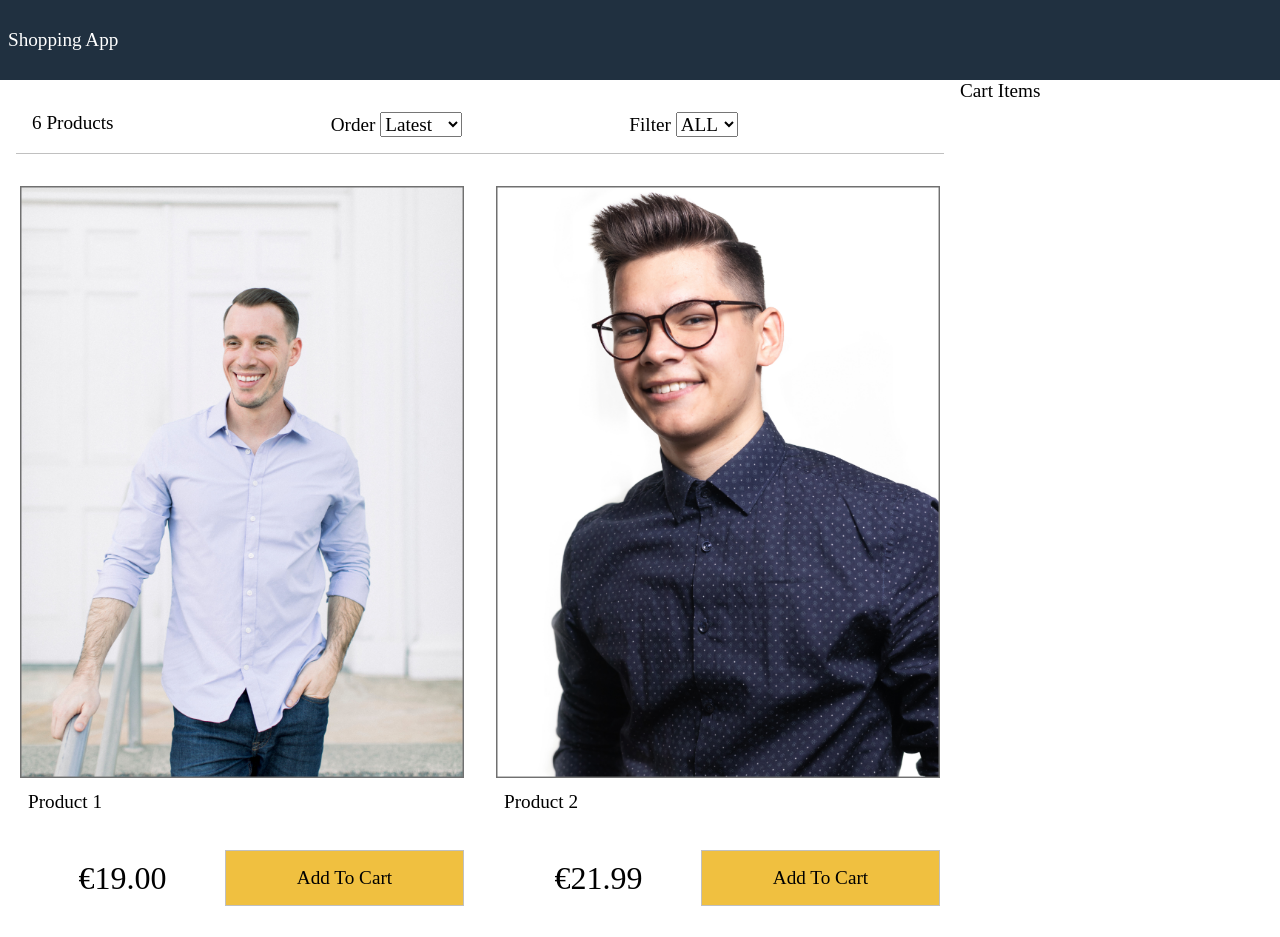
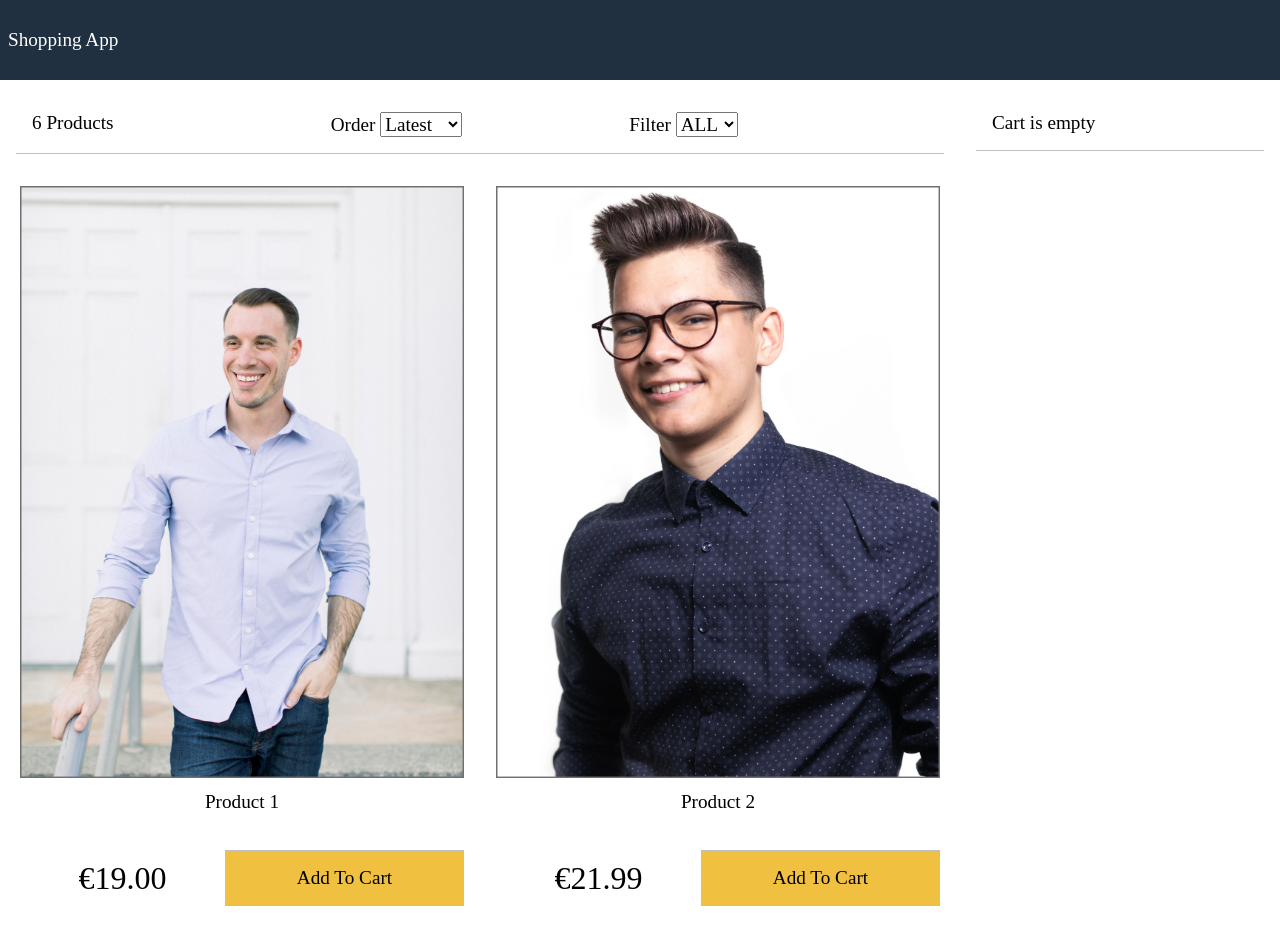
Before and after one commit to grna/Shopping-App, a React app: page / in a window 1280 px wide. Shown: the top 937 px of the page. Built offline with nearby package versions, Linux system fonts and the light colour scheme; the HTML template or start-up script is replaced by a standard one.

Commit message:
cart component

```diff
--- /dev/null
+++ b/src/components/Cart.js
@@ -0,0 +1,61 @@
+import React from "react";
+import PropTypes from "prop-types";
+import { formatCurrency } from "../utils";
+
+function Cart({ cartItems, onRemoveFromCart }) {
+  return (
+    <div>
+      {cartItems.length === 0 ? (
+        <div className="cart cart-header">Cart is empty</div>
+      ) : (
+        <div className="cart cart-header">
+          You have {cartItems.length} in cart
+        </div>
+      )}
+
+      <div>
+        <div className="cart">
+          <ul className="cart-items">
+            {cartItems.map((item) => (
+              <li key={item.id}>
+                <div>
+                  <img src={item.image} alt={item.title}></img>
+                </div>
+                <div>{item.title}</div>
+                <div className="right">
+                  {formatCurrency(item.price)} x {item.count}{" "}
+                  <button
+                    className="button"
+                    onClick={() => onRemoveFromCart(item)}
+                  >
+                    Remove
+                  </button>
+                </div>
+              </li>
+            ))}
+          </ul>
+        </div>
+        {cartItems.length > 0 && (
+          <div className="cart">
+            <div className="total">
+              <div>
+                Total:{" "}
+                {formatCurrency(
+                  cartItems.reduce((a, c) => a + c.price * c.count, 0)
+                )}
+              </div>
+              <button className="button primary">Checkout</button>
+            </div>
+          </div>
+        )}
+      </div>
+    </div>
+  );
+}
+
+Cart.propTypes = {
+  cartItems: PropTypes.array.isRequired,
+  onRemoveFromCart: PropTypes.func.isRequired,
+};
+
+export default Cart;
--- a/src/containers/App.js
+++ b/src/containers/App.js
@@ -4,11 +4,13 @@ import { Route, Switch } from "react-router-dom";
 import data from "../data.json";
 import ProductsContainer from "./ProductsContainer";
 import Filter from "../components/Filter";
+import Cart from "../components/Cart";
 
 const App = () => {
   const [products, setProducts] = useState(data.products);
   const [size, setSize] = useState("");
   const [sort, setSort] = useState("");
+  const [cart, setCart] = useState([]);
 
   const filterProducts = (event) => {
     const value = event.target.value;
@@ -47,6 +49,27 @@ const App = () => {
     );
   };
 
+  const addToCart = (product) => {
+    const cartItems = cart.slice();
+    let inCart = false;
+
+    cartItems.forEach((item) => {
+      if (item.id === product.id) {
+        item.count++;
+        inCart = true;
+      }
+    });
+    if (!inCart) {
+      cartItems.push({ ...product, count: 1 });
+    }
+    setCart(cartItems);
+  };
+
+  const removeFromCart = (product) => {
+    const cartItems = cart.slice();
+    setCart(cartItems.filter((item) => item.id !== product.id));
+  };
+
   return (
     <div className="grid-container">
       <header>
@@ -62,9 +85,17 @@ const App = () => {
               onFilterProducts={filterProducts}
               onSortProducts={sortProducts}
             />
-            <ProductsContainer products={products} />
+            <ProductsContainer
+              products={products}
+              onAddToCart={addToCart}
+            />
           </div>
-          <div className="sidebar">Cart Items</div>
+          <div className="sidebar">
+            <Cart
+              cartItems={cart}
+              onRemoveFromCart={removeFromCart}
+            />
+          </div>
         </div>
       </main>
       <footer>All rights reserved</footer>
--- a/src/containers/ProductsContainer.js
+++ b/src/containers/ProductsContainer.js
@@ -2,7 +2,7 @@ import React from "react";
 import PropTypes from "prop-types";
 import { formatCurrency } from "../utils";
 
-const ProductsContainer = ({ products }) => {
+const ProductsContainer = ({ products, onAddToCart }) => {
   return (
     <div>
       <ul className="products">
@@ -15,7 +15,10 @@ const ProductsContainer = ({ products }) => {
               </a>
               <div className="product-price">
                 <div>{formatCurrency(product.price)}</div>
-                <button className="button primary">
+                <button
+                  onClick={() => onAddToCart(product)}
+                  className="button primary"
+                >
                   Add To Cart
                 </button>
               </div>
@@ -38,6 +41,7 @@ ProductsContainer.propTypes = {
       sizes: PropTypes.array.isRequired,
     })
   ),
+  onAddToCart: PropTypes.func.isRequired,
 };
 
 export default ProductsContainer;
--- a/src/index.css
+++ b/src/index.css
@@ -105,6 +105,7 @@ footer {
 .product p {
   margin: 0.5rem 0;
   padding: 0 0.5rem;
+  text-align: center;
 }
 .button {
   padding: 1rem;
@@ -130,3 +131,44 @@ footer {
 .filter div {
   flex: 1;
 }
+
+/* Cart component */
+.cart {
+  padding: 1rem;
+  margin: 1rem;
+  display: flex;
+  flex-wrap: wrap;
+}
+.cart-header {
+  border-bottom: 0.1rem #c0c0c0 solid;
+}
+.cart-items {
+  padding: 0;
+  width: 100%;
+}
+.cart-items img {
+  width: 5rem;
+}
+.cart-items li {
+  display: flex;
+}
+.cart-items li div {
+  padding: 0.5rem;
+}
+.cart-items li div:last-child {
+  flex: 1;
+}
+.right {
+  text-align: right;
+}
+.total {
+  display: flex;
+  justify-content: space-between;
+  align-items: center;
+  width: 100%;
+  font-size: 2rem;
+}
+.total > div,
+.total > button {
+  flex: 1;
+}
```
